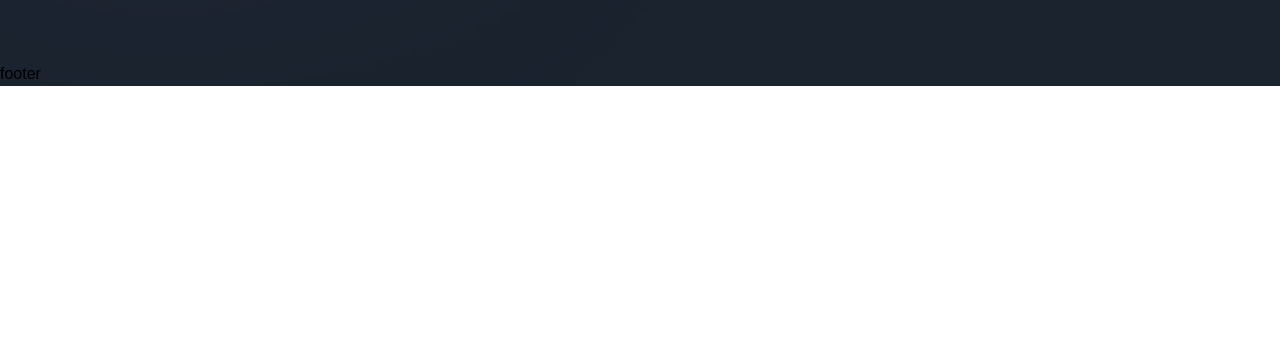
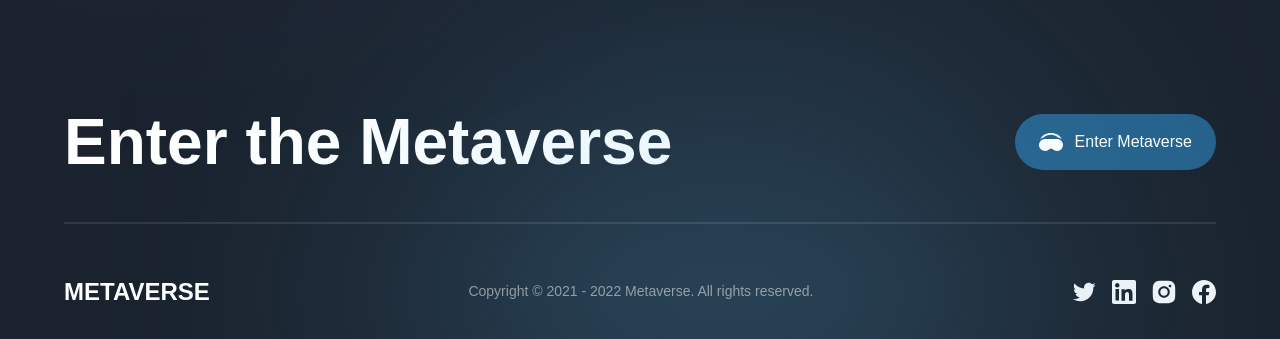
Before and after one commit to PovilasGe/metaverse, a Next.js app: page / in a window 1280 px wide. Shown: the part 6912-7251 px from the top of the page. Before the commit the page ends 6998 px from the top, so only its background shows below. Built offline with nearby package versions, Linux system fonts and the light colour scheme; a web font is replaced by a local one.

Commit message:
add footer

```diff
--- a/components/Footer.jsx
+++ b/components/Footer.jsx
@@ -1,9 +1,61 @@
 'use client';
 
+import { motion } from 'framer-motion';
+import { socials } from '../constants';
+
+import styles from '../styles';
+import { footerVariants } from '../utils/motion';
+
 const Footer = () => (
-  <footer>
-    footer
-  </footer>
+  <motion.footer
+    variants={footerVariants}
+    initial="hidden"
+    whileInView="show"
+    className={`${styles.xPaddings} py-8 relative`}
+  >
+    <div className="footer-gradient" />
+    <div className={`${styles.innerWidth} mx-auto flex flex-col gap-8`}>
+      <div className="flex items-center justify-between flex-wrap gap-5">
+        <h4 className="font-bold md:text-[64px] text-[44px] text-white">
+          Enter the Metaverse
+        </h4>
+        <button type="button" className="flex items-center h-fit py-4 px-6 bg-[#25618B] rounded-[32px] gap-[12px]">
+          <img
+            src="/headset.svg"
+            alt="headset"
+            className="w-[24px] h-[24px] object-contain"
+          />
+          <span className="font-normal text-[16px] text-white">
+            Enter Metaverse
+          </span>
+        </button>
+      </div>
+
+      <div className="flex flex-col">
+        <div className="mb-[50px] h-[2px] bg-white opacity-10" />
+
+        <div className="flex items-center justify-between flex-wrap gap-4">
+          <h4 className="font-extrabold text-[24px] text-white">
+            METAVERSE
+          </h4>
+          <p className="font-normal text-[14px] text-white opacity-50">
+            Copyright © 2021 - 2022 Metaverse. All rights reserved.
+          </p>
+
+          <div className="flex gap-4">
+            {socials.map((social) => (
+              <img
+                key={social.name}
+                src={social.url}
+                alt={social.name}
+                className="w-[24px] h-[24px] object-contain cursor-pointer"
+              />
+            ))}
+          </div>
+        </div>
+      </div>
+    </div>
+  </motion.footer>
 );
 
 export default Footer;
```
